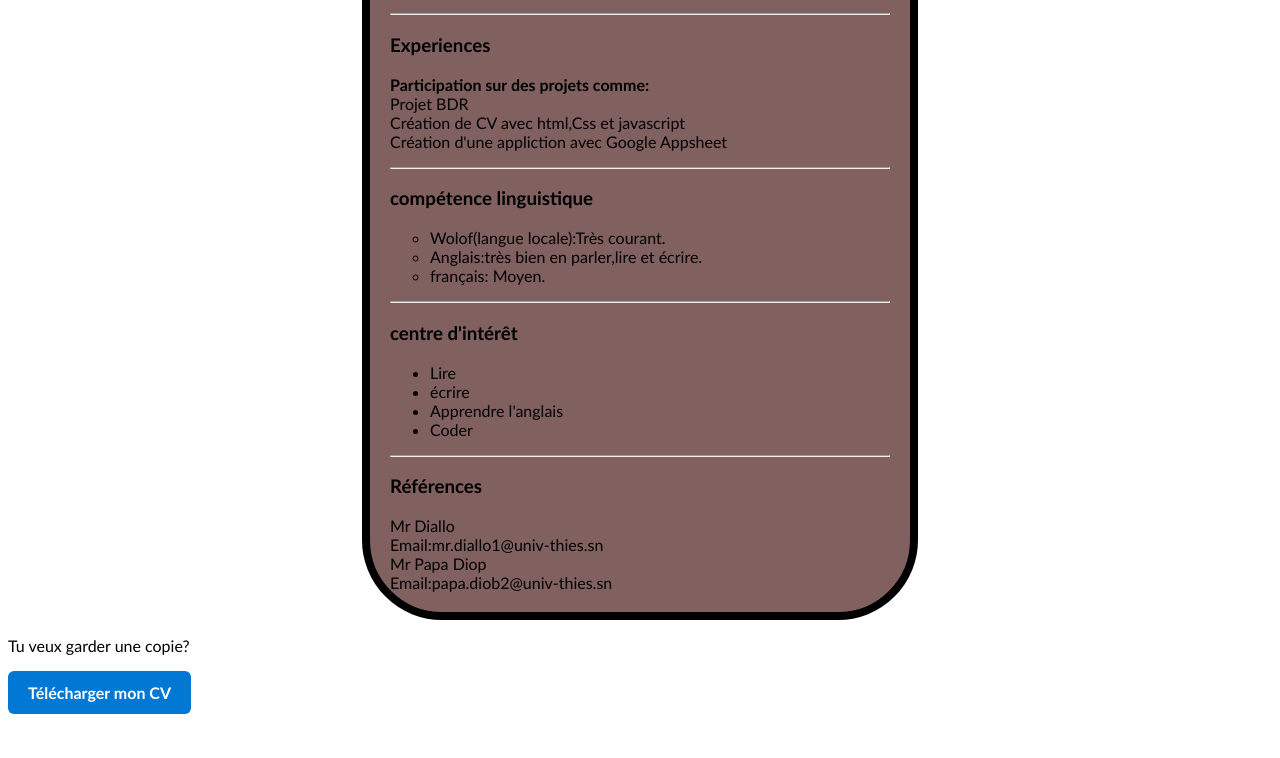
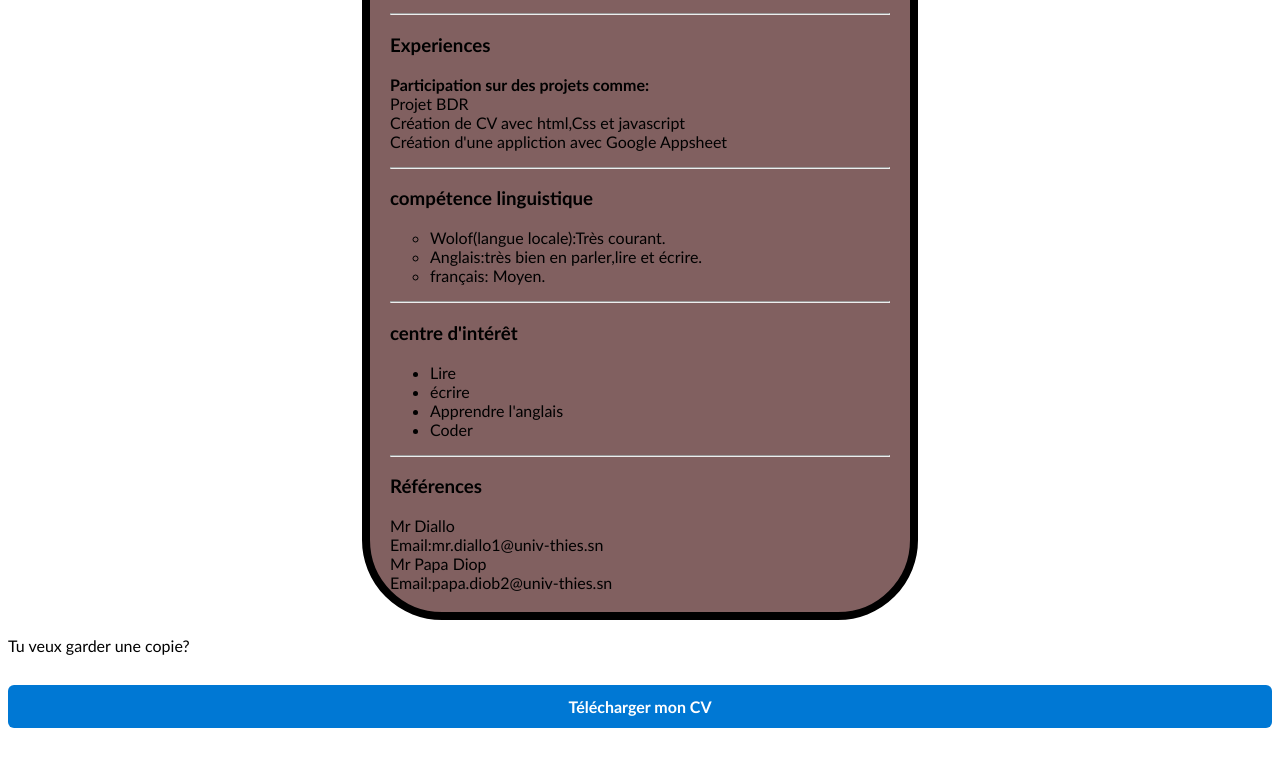
Before and after one commit to mouhamadoulaminelo072-dev/cvv-GitHub-, a plain HTML site: page index.html in a window 1280 px wide. Shown: the part 870-1628 px from the top of the page. Before the commit the page ends 1592 px from the top, so only its background shows below. Drawn offline with Linux system fonts and the light colour scheme.

Commit message:
Style download button for better visibility

```diff
--- a/cvv.css
+++ b/cvv.css
@@ -34,3 +34,8 @@ h1{
 .download-btn:hover {
   background-color: #005A9E;
 }
+.download-btn {
+  display: block;
+  margin: 30px auto;
+  text-align: center;
+}
```
